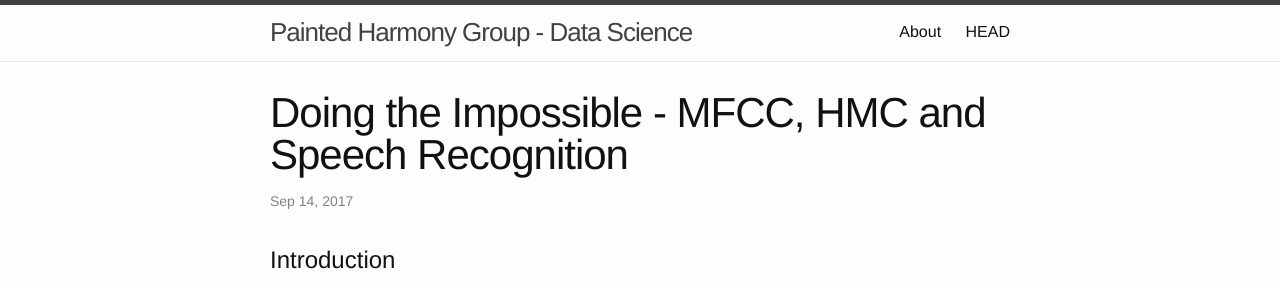
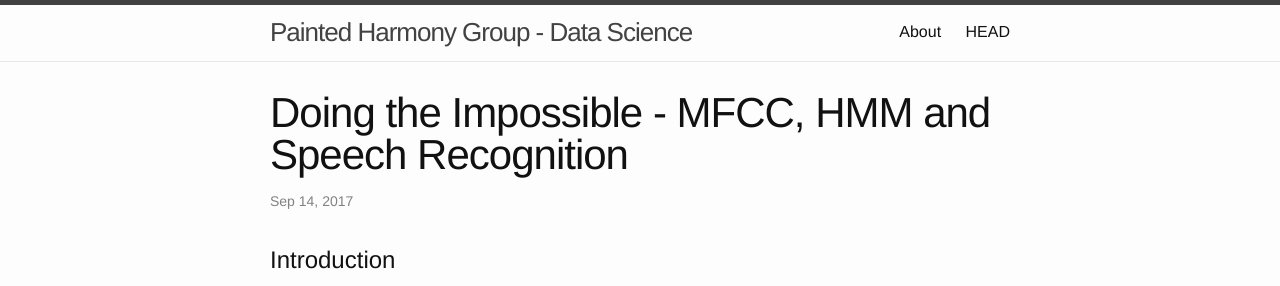
Before and after one commit to fractalbass/data_science, a Jekyll site: the page built from _posts/2017-09-20-data_science_20.md, in a window 1280 px wide and 900 px high. Shown: the top 286 px of the window. Built offline with Jekyll 4.4.1, drawn with Linux system fonts in a browser that asks for light colours; some of the changed text lies outside the part shown.

Commit message:
Changing the name to HMM.

```diff
--- a/_posts/2017-09-20-data_science_20.md
+++ b/_posts/2017-09-20-data_science_20.md
@@ -1,6 +1,6 @@
 ---
 layout: post
-title:  Doing the Impossible - MFCC, HMC and Speech Recognition
+title:  Doing the Impossible - MFCC, HMM and Speech Recognition
 date:   2017-09-14 00:09:00 -0500
 categories: general
 ---
@@ -66,7 +66,7 @@ Out[4]: (111, 26)
 
 This is crucially important.  The 111 rows in this array are the features for MFCC-ized generalized samples within the audio file.  Think of it like this...  we split the file up into a bunch of time chunks.  From there we compute the frequency domain and use the MFCC process to pull out only the most important, relevant frequencies that we hear FOR EACH CHUNK IN THE FILE.  We've decomposed the audio file into a series of snapshots of metadata that we can now consider a sequence.  The next step in this process will be to use Hidden Markov Chains to map these sequences.
 
-# Hidden Markov Chain - HMC
+# Hidden Markov Models - HMM
 
 Andrey Andreyevich Markov, a Russian mathematician from the late 19th century made several important contributions to the study of statistics and probability.  In the process, he worked on the study of sequences of dependent variables, which are now called "Markov Chains".(1)
 
```
